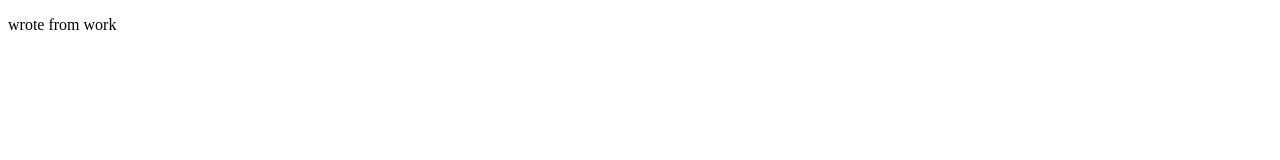
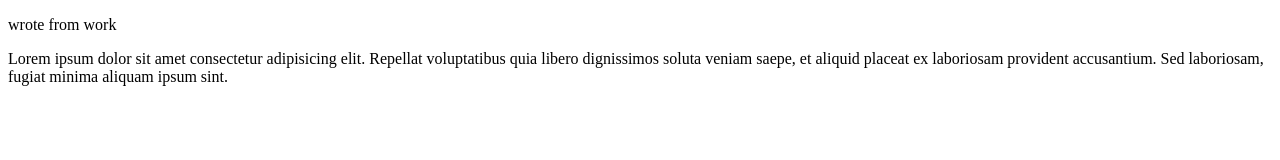
Before and after one commit to MyintThuHein/git-july, a plain HTML site: page office.html in a window 1280 px wide. Drawn offline with Linux system fonts and the light colour scheme.

Commit message:
update from work

```diff
--- a/office.html
+++ b/office.html
@@ -1,11 +1,17 @@
 <!DOCTYPE html>
 <html lang="en">
-<head>
-    <meta charset="UTF-8">
-    <meta name="viewport" content="width=device-width, initial-scale=1.0">
+  <head>
+    <meta charset="UTF-8" />
+    <meta name="viewport" content="width=device-width, initial-scale=1.0" />
     <title>Document</title>
-</head>
-<body>
+  </head>
+  <body>
     <p>wrote from work</p>
-</body>
+    <p>
+      Lorem ipsum dolor sit amet consectetur adipisicing elit. Repellat
+      voluptatibus quia libero dignissimos soluta veniam saepe, et aliquid
+      placeat ex laboriosam provident accusantium. Sed laboriosam, fugiat minima
+      aliquam ipsum sint.
+    </p>
+  </body>
 </html>
```
